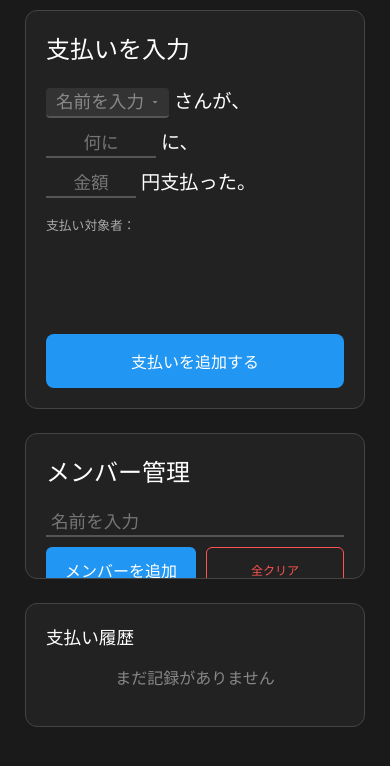
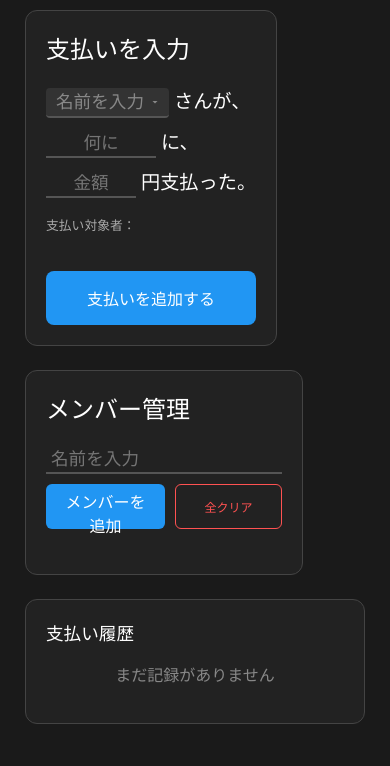
Before and after one commit to Mishima-Hiromi/split-bills-app, a React (Vite) app: page / in a window 390 px wide. Shown: the top 766 px of the page. Built offline with nearby package versions, Linux system fonts and the light colour scheme.

Commit message:
レイアウトを調整

```diff
--- a/public/sw.js
+++ b/public/sw.js
@@ -1,4 +1,4 @@
-const CACHE_NAME = "split-bill-app-v2.09";
+const CACHE_NAME = "split-bill-app-v2.10";
 // オフラインで表示するために必要なファイルの一覧
 const urlsToCache = ["index.html", "manifest.json", "logo512.png"];
 
--- a/src/App.jsx
+++ b/src/App.jsx
@@ -136,10 +136,10 @@ function App() {
       flexDirection: isMobile ? "column" : "row",
       gridTemplateColumns: isMobile ? "none" : "1fr 1fr",
       gap: "24px",
-      alignItems: "stretch",
       height: isMobile ? "auto" : "420px",
       maxHeight: "none",
       overflow: "visible",
+      alignItems: isMobile ? "flex-start" : "stretch",
     },
     // 下段を縦に並べるためのコンテナ
     bottomColumn: {
--- a/src/components/MemberSection.jsx
+++ b/src/components/MemberSection.jsx
@@ -22,7 +22,7 @@ function MemberSection({
     display: "flex",
     flexDirection: "column",
     overflow: "hidden",
-    maxHeight: isMobile ? "1000px" : "100%",
+    maxHeight: isMobile ? "450px" : "100%",
   };
 
   const inputStyle = {
@@ -73,10 +73,12 @@ function MemberSection({
   const scrollContainerStyle = {
     flex: "0 1 auto",
     overflowY: "auto", // はみ出したらスクロール
+    minHeight: 0,
     display: "flex",
     flexDirection: "column",
     gap: "10px",
     paddingRight: "5px",
+    paddingBottom: isMobile ? "10px" : "0",
   };
 
   // クリアボタン
--- a/src/components/PaymentForm.jsx
+++ b/src/components/PaymentForm.jsx
@@ -19,13 +19,12 @@ function PaymentForm({
     border: "1px solid #444",
     borderRadius: "12px",
     backgroundColor: "#222",
-    height: "100%",
-    minHeight: isMobile ? "350px" : "0",
+    height: "auto",
+    minHeight: "0",
     boxSizing: "border-box",
     display: "flex",
     flexDirection: "column",
     overflow: "hidden",
-    flexWrap: "wrap",
   };
   const inputStyle = {
     backgroundColor: "transparent",
@@ -57,7 +56,7 @@ function PaymentForm({
     borderRadius: "8px",
     fontWeight: "bold",
     cursor: "pointer",
-    marginTop: "auto",
+    marginTop: "20px",
   };
 
   const getSelectStyle = (isEmpty) => ({
```
